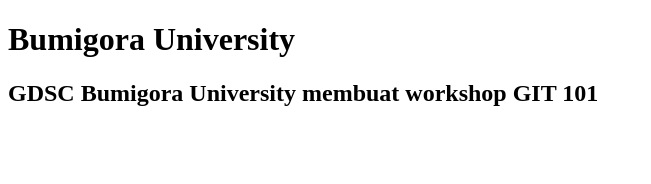
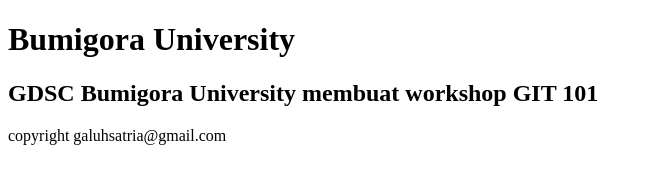
Before and after one commit to galuhsatria/project-workshop-gdsc, a plain HTML site: page bumigora.html in a window 1280 px wide. Shown: the whole page, without its empty margins (0-651 px from the left). Drawn offline with Linux system fonts and the light colour scheme.

Commit message:
menambahkan footer pada page bumigora

```diff
--- a/bumigora.html
+++ b/bumigora.html
@@ -13,5 +13,8 @@
     <article>
       <h1>GDSC Bumigora University membuat workshop GIT 101</h1>
     </article>
+    <footer>
+      <p>copyright galuhsatria@gmail.com</p>
+    </footer>
   </body>
 </html>
```
